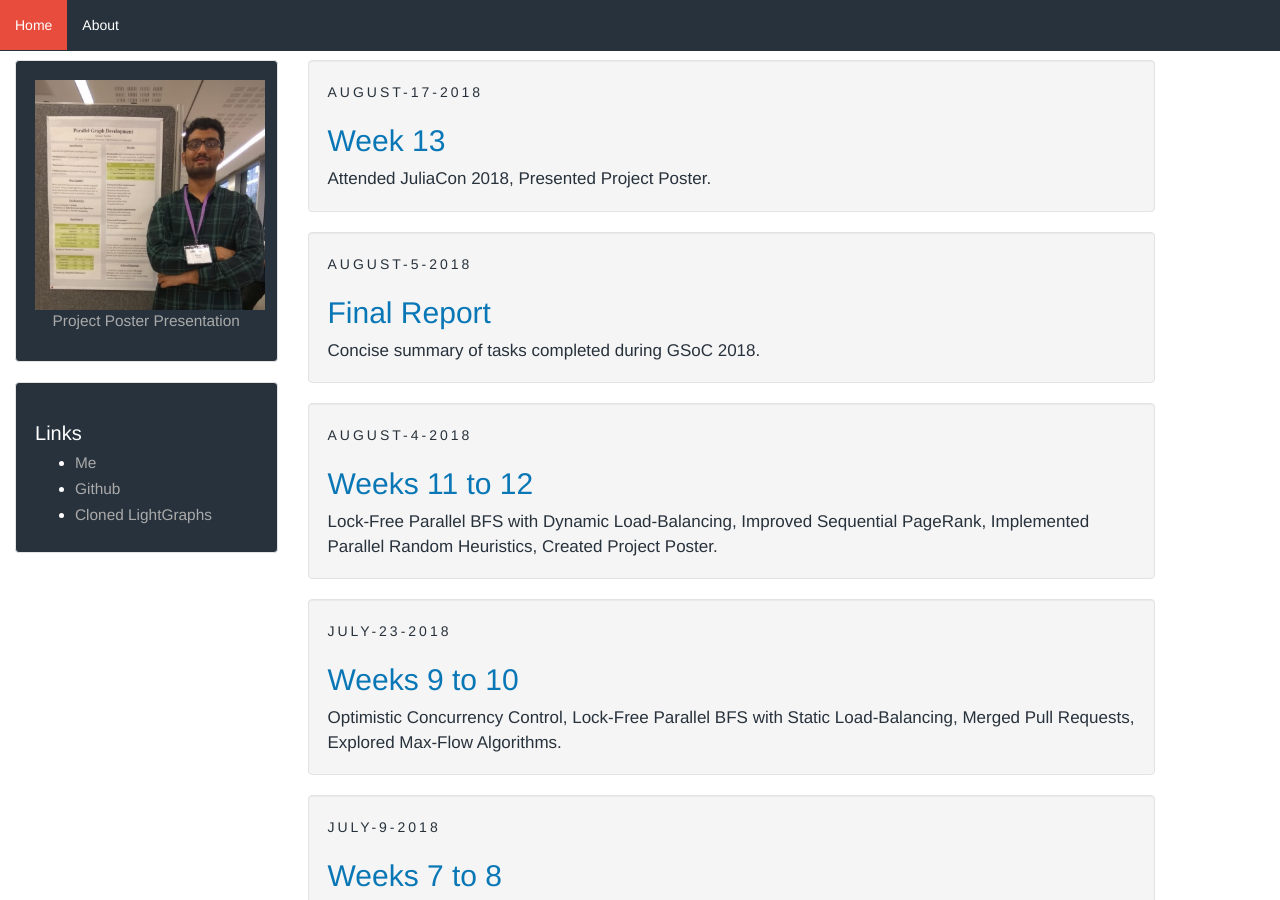
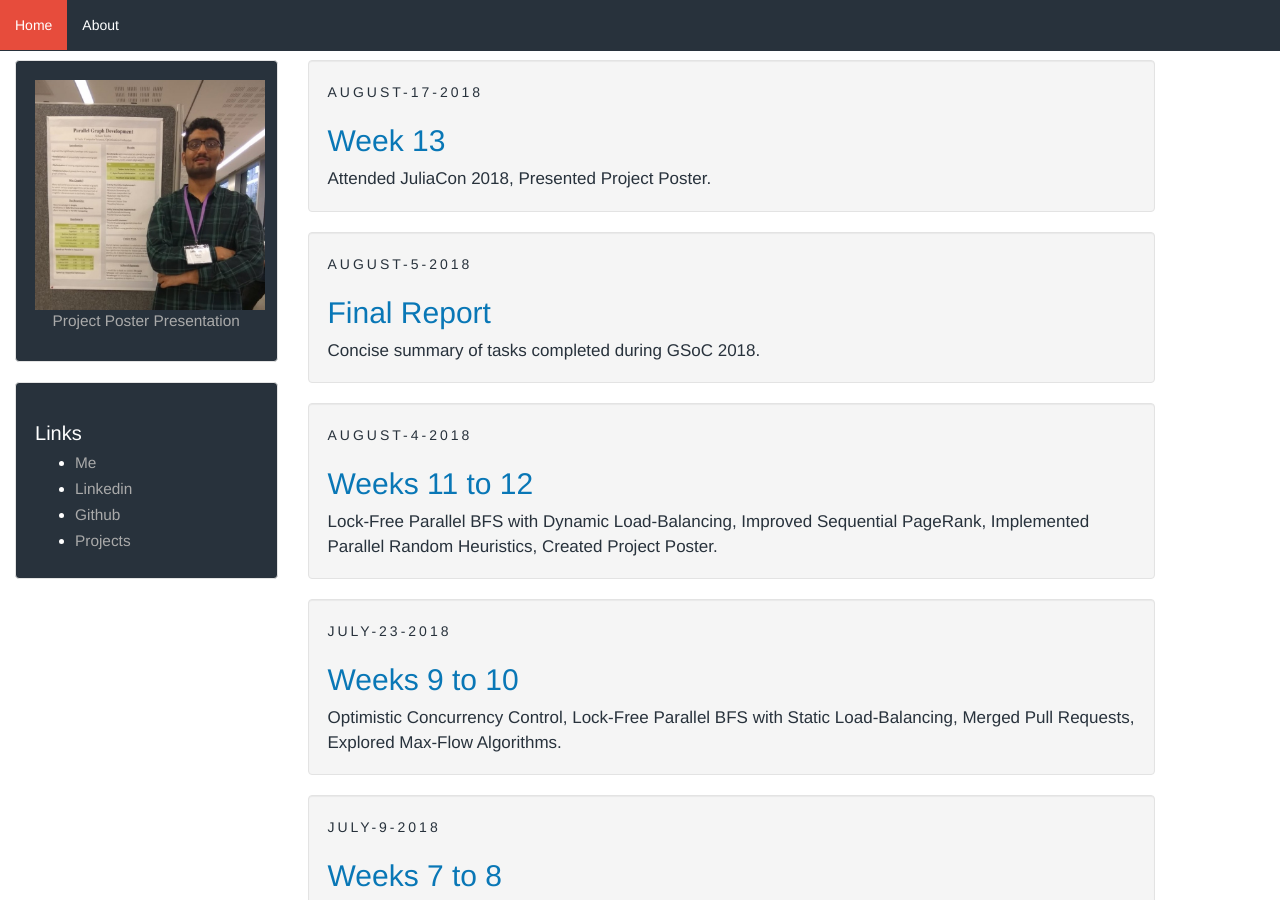
Before and after one commit to SohamTamba/GSoC, a Jekyll site: the page built from index.html, in a window 1280 px wide and 900 px high. Built offline with Jekyll 4.4.1, drawn with Linux system fonts in a browser that asks for light colours; the list of posts is cut into pages by our own code.

Commit message:
Update Links

```diff
--- a/_data/links.yml
+++ b/_data/links.yml
@@ -1,8 +1,12 @@
 - url: "https://sohamtamba.github.io"
   title: "Me"
+
+- url: "https://linkedin.com/in/soham-tamba"
+  title: "Linkedin"
+
 
 - url: "https://github.com/SohamTamba"
   title: "Github"
 
-- url: "https://github.com/SohamTamba/LightGraphs.jl"
-  title: "Cloned LightGraphs"
+- url: "https://sohamtamba.github.io/projects"
+  title: "Projects"
```
